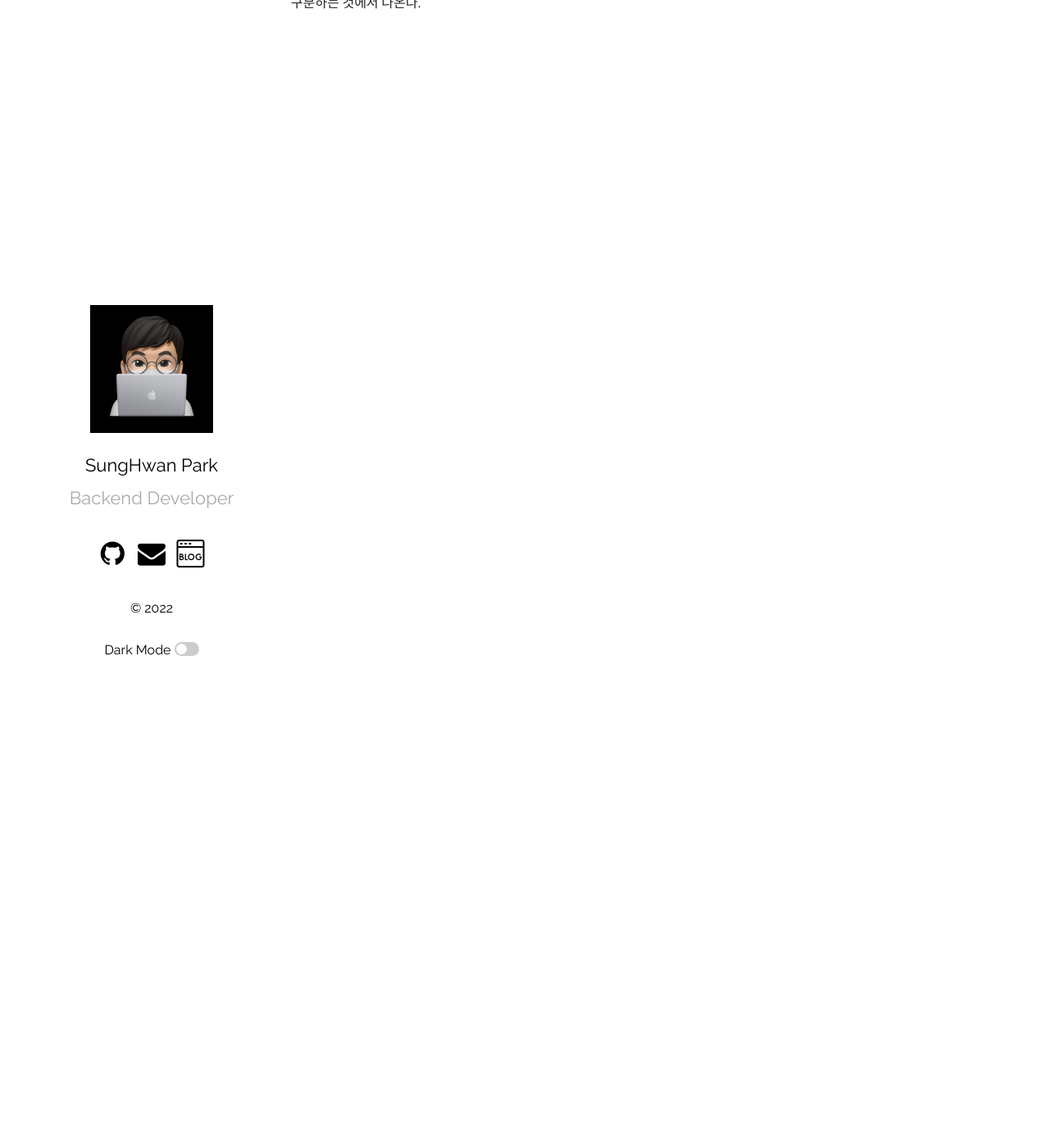
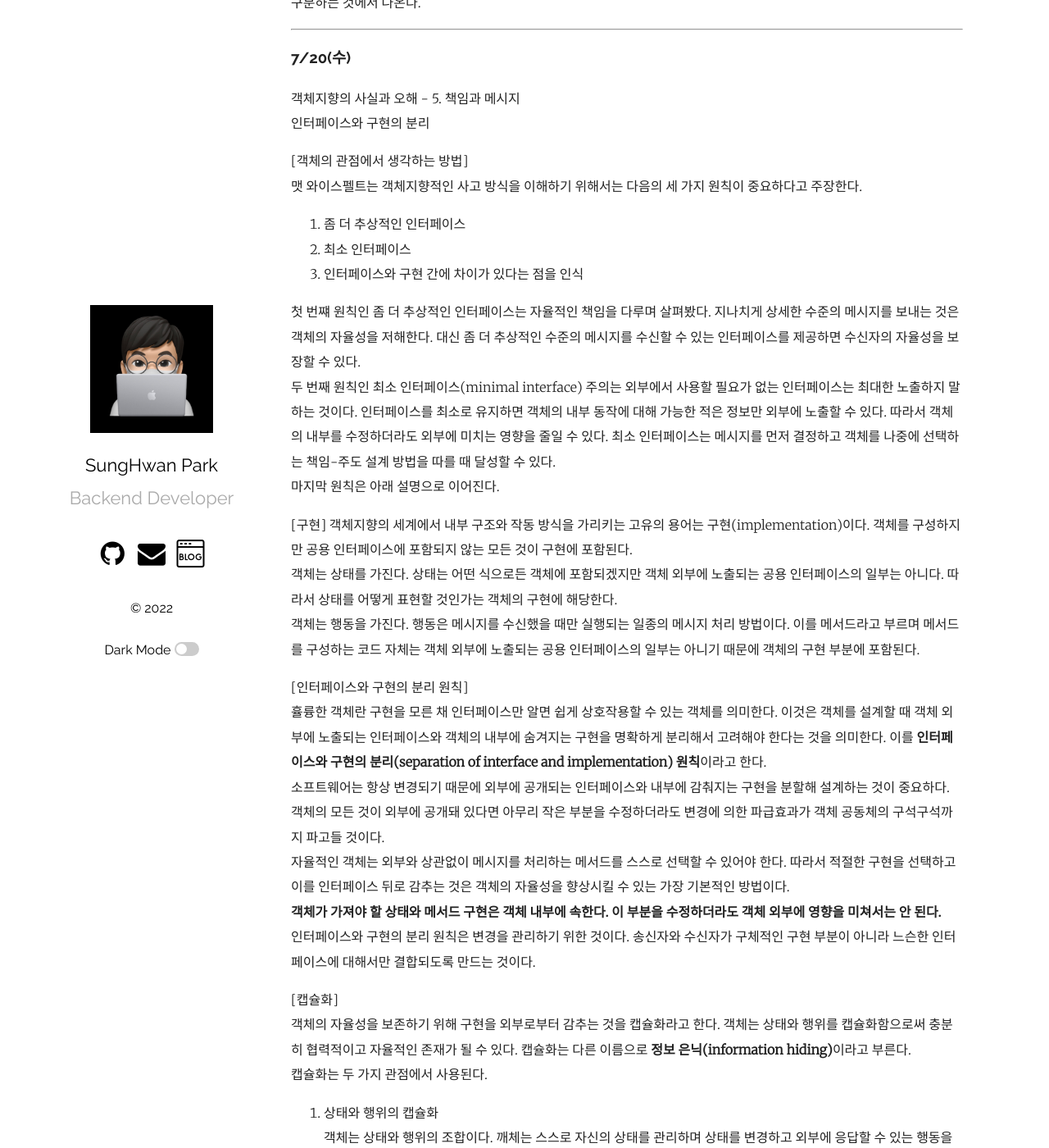
Before and after one commit to mrpark219/TIL, a Jekyll site: the page built from _posts/2022-07-01-7월TIL.markdown, in a window 1280 px wide and 1400 px high, scrolled down 20715 px. Shown: the whole window at 82% size. Built offline with Jekyll 4.4.1, drawn with Linux system fonts in a browser that asks for light colours; comment, search, counter and statistics services are not loaded; some of the changed text lies outside the part shown.

Commit message:
feat: 2022-07-20 TIL 추가

```diff
--- a/_posts/2022-07-01-7월TIL.markdown
+++ b/_posts/2022-07-01-7월TIL.markdown
@@ -473,3 +473,47 @@ What/Who 사이클이라는 용어는 역할을 수행할 객체의 인터페이
 한 객체가 다른 객체에게 요청을 전송할 때는 메시지만을 사용한다. 객체의 인터페이스는 객체가 수신할 수 있는 메시지의 목록으로 채워진다. 객체가 메시지를 수신했을 때 적절한 객체의 책임이 수행된다. 메서드란 메시지를 수신했을 때 책임을 수행하는 방법을 의미한다. 메시지와 메서드의 구분은 객체를 외부와 내부라는 두 개의 명확하게 분리된 영역으로 구분하는 동시에 다형성을 통해 다양한 타입의 객체를 수용할 수 있는 유연성을 부과한다.
 인터페이스는 객체가 책임을 수행하기 위해 외부로부터 메시지는 받기 위한 통로다. 인퍼페이스는 객체가 다른 객체와 협력하기 위한 접점이다. 객체는 다른 객체로부터 메시지를 받아야만 자신에게 할당된 책임을 수행할 수 있다. 객체가 어떤 메시지를 수신할 수 있느냐가 어떤 책임을 수행할 수 있느냐와 어떤 인터페이스를 가질 것인지를 결정한다.
 메시지로 구성된 공용 인터페이스는 객체의 외부와 내부를 명확하게 분리한다. 객체지향의 힘은 대부분 객체의 외부와 내부를 구분하는 것에서 나온다.
+
+---
+
+### 7/20(수)
+
+객체지향의 사실과 오해 - 5. 책임과 메시지
+인터페이스와 구현의 분리
+
+[객체의 관점에서 생각하는 방법]
+맷 와이스펠트는 객체지향적인 사고 방식을 이해하기 위해서는 다음의 세 가지 원칙이 중요하다고 주장한다.
+
+1. 좀 더 추상적인 인터페이스
+2. 최소 인터페이스
+3. 인터페이스와 구현 간에 차이가 있다는 점을 인식
+
+첫 번쨰 원칙인 좀 더 추상적인 인터페이스는 자율적인 책임을 다루며 살펴봤다. 지나치게 상세한 수준의 메시지를 보내는 것은 객체의 자율성을 저해한다. 대신 좀 더 추상적인 수준의 메시지를 수신할 수 있는 인터페이스를 제공하면 수신자의 자율성을 보장할 수 있다.
+두 번째 원칙인 최소 인터페이스(minimal interface) 주의는 외부에서 사용할 필요가 없는 인터페이스는 최대한 노출하지 말하는 것이다. 인터페이스를 최소로 유지하면 객체의 내부 동작에 대해 가능한 적은 정보만 외부에 노출할 수 있다. 따라서 객체의 내부를 수정하더라도 외부에 미치는 영향을 줄일 수 있다. 최소 인터페이스는 메시지를 먼저 결정하고 객체를 나중에 선택하는 책임-주도 설계 방법을 따를 때 달성할 수 있다.
+마지막 원칙은 아래 설명으로 이어진다.
+
+[구현]
+객체지향의 세계에서 내부 구조와 작동 방식을 가리키는 고유의 용어는 구현(implementation)이다. 객체를 구성하지만 공용 인터페이스에 포함되지 않는 모든 것이 구현에 포함된다.
+객체는 상태를 가진다. 상태는 어떤 식으로든 객체에 포함되겠지만 객체 외부에 노출되는 공용 인터페이스의 일부는 아니다. 따라서 상태를 어떻게 표현할 것인가는 객체의 구현에 해당한다.
+객체는 행동을 가진다. 행동은 메시지를 수신했을 때만 실행되는 일종의 메시지 처리 방법이다. 이를 메서드라고 부르며 메서드를 구성하는 코드 자체는 객체 외부에 노출되는 공용 인터페이스의 일부는 아니기 때문에 객체의 구현 부분에 포함된다.
+
+[인터페이스와 구현의 분리 원칙]
+휼륭한 객체란 구현을 모른 채 인터페이스만 알면 쉽게 상호작용할 수 있는 객체를 의미한다. 이것은 객체를 설계할 때 객체 외부에 노출되는 인터페이스와 객체의 내부에 숨겨지는 구현을 명확하게 분리해서 고려해야 한다는 것을 의미한다. 이를 **인터페이스와 구현의 분리(separation of interface and implementation) 원칙**이라고 한다.
+소프트웨어는 항상 변경되기 때문에 외부에 공개되는 인터페이스와 내부에 감춰지는 구현을 분할해 설계하는 것이 중요하다. 객체의 모든 것이 외부에 공개돼 있다면 아무리 작은 부분을 수정하더라도 변경에 의한 파급효과가 객체 공동체의 구석구석까지 파고들 것이다.
+자율적인 객체는 외부와 상관없이 메시지를 처리하는 메서드를 스스로 선택할 수 있어야 한다. 따라서 적절한 구현을 선택하고 이를 인터페이스 뒤로 감추는 것은 객체의 자율성을 향상시킬 수 있는 가장 기본적인 방법이다.
+**객체가 가져야 할 상태와 메서드 구현은 객체 내부에 속한다. 이 부분을 수정하더라도 객체 외부에 영향을 미쳐서는 안 된다.**
+인터페이스와 구현의 분리 원칙은 변경을 관리하기 위한 것이다. 송신자와 수신자가 구체적인 구현 부분이 아니라 느슨한 인터페이스에 대해서만 결합되도록 만드는 것이다.
+
+[캡슐화]
+객체의 자율성을 보존하기 위해 구현을 외부로부터 감추는 것을 캡슐화라고 한다. 객체는 상태와 행위를 캡슐화함으로써 충분히 협력적이고 자율적인 존재가 될 수 있다. 캡슐화는 다른 이름으로 **정보 은닉(information hiding)**이라고 부른다.
+캡슐화는 두 가지 관점에서 사용된다.
+
+1. 상태와 행위의 캡슐화
+   객체는 상태와 행위의 조합이다. 깨체는 스스로 자신의 상태를 관리하며 상태를 변경하고 외부에 응답할 수 있는 행동을 내부에 함께 보관한다. 객체는 상태와 행동을 하나의 단위로 묶는 자율적인 실체로 이 관점에서의 캡슐화를 **데이터 캡슐화(data encapsulation)**라고 한다.
+   데이터 캡슐화는 인터페이스와 구현을 분리하기 위한 전제 조건이다. 또한 객체가 자율적이기 위해서는 자기 자신의 상태를 스스로 관리할 수 있어야 하기 때문에 데이터 캡슐화는 자율적인 객체를 만들기 위한 전제 조건이기도 하다.
+2. 사적인 비밀의 캡슐화
+   객체는 외부의 객체가 자신의 내부 상태를 직접 관찰하거나 제어할 수 없도록 막기 위해 의사소통 가능한 특별 경로만 외부에 노출한다. 이처럼 외부에서 객체와 의사소통할 수 있는 고정된 경로를 공용 인터페이스라고 한다.
+   객체의 공용 인터페이스는 외부에서 전송 가능한 메시지의 집합이다. 외부 객체는 오직 공용 인터페이스에 정의된 메시지를 통해서만 객체에 접근할 수 있다. 객체는 공용 인터페이스를 통해 최대한의 자율성을 보장받을 수 있다.
+   자율적인 객체는 공용 인터페이스를 수정하지 않는 한 자신과 협력하는 외부 객체에 영향을 미치지 않고 내부의 구현을 자유롭게 수정할 수 있다.
+
+객체의 책임을 결정하는 것은 메시지기 때문에 자율적인 책임의 특성은 자율적인 책임을 수행하게 하는 메시지의 특성과도 연결된다.
```
